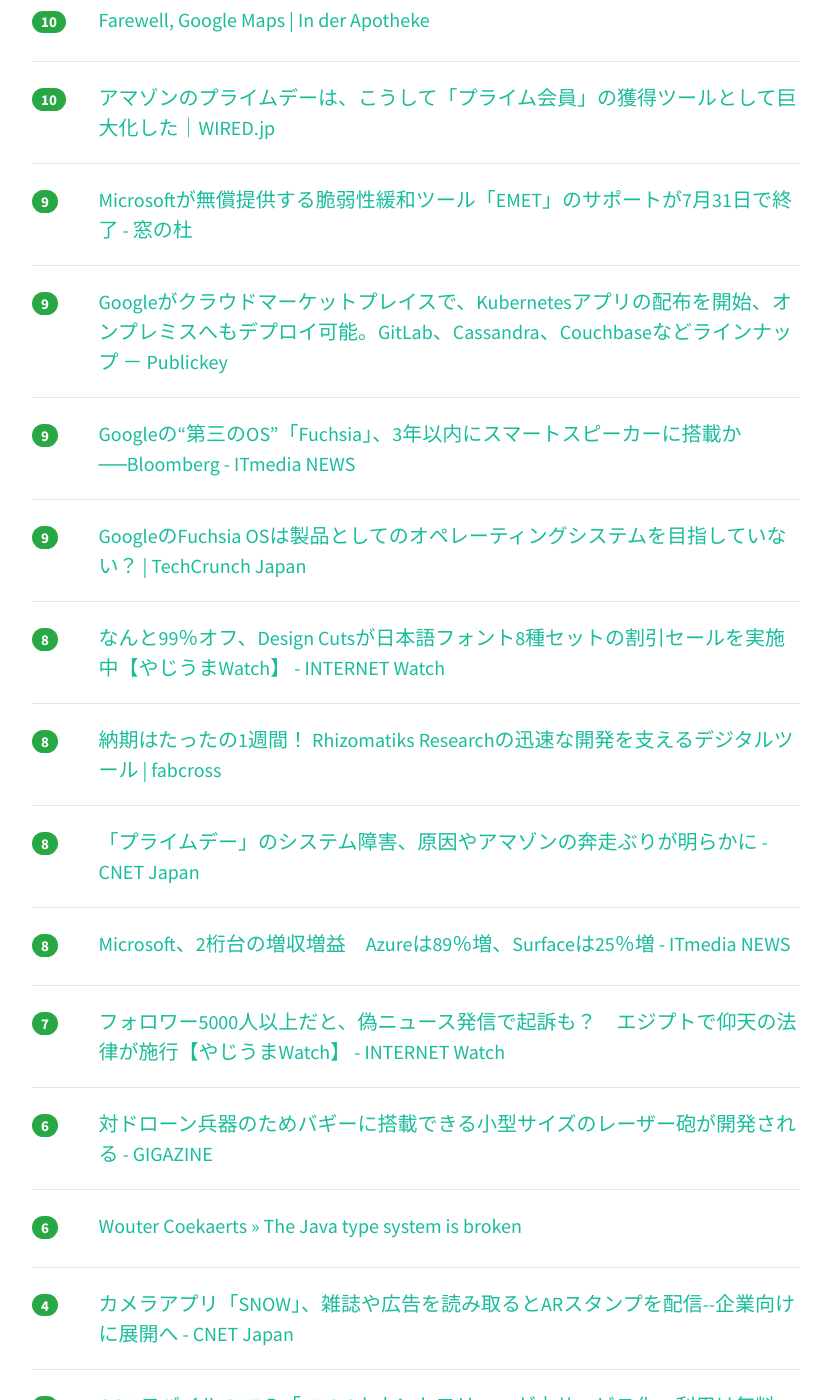
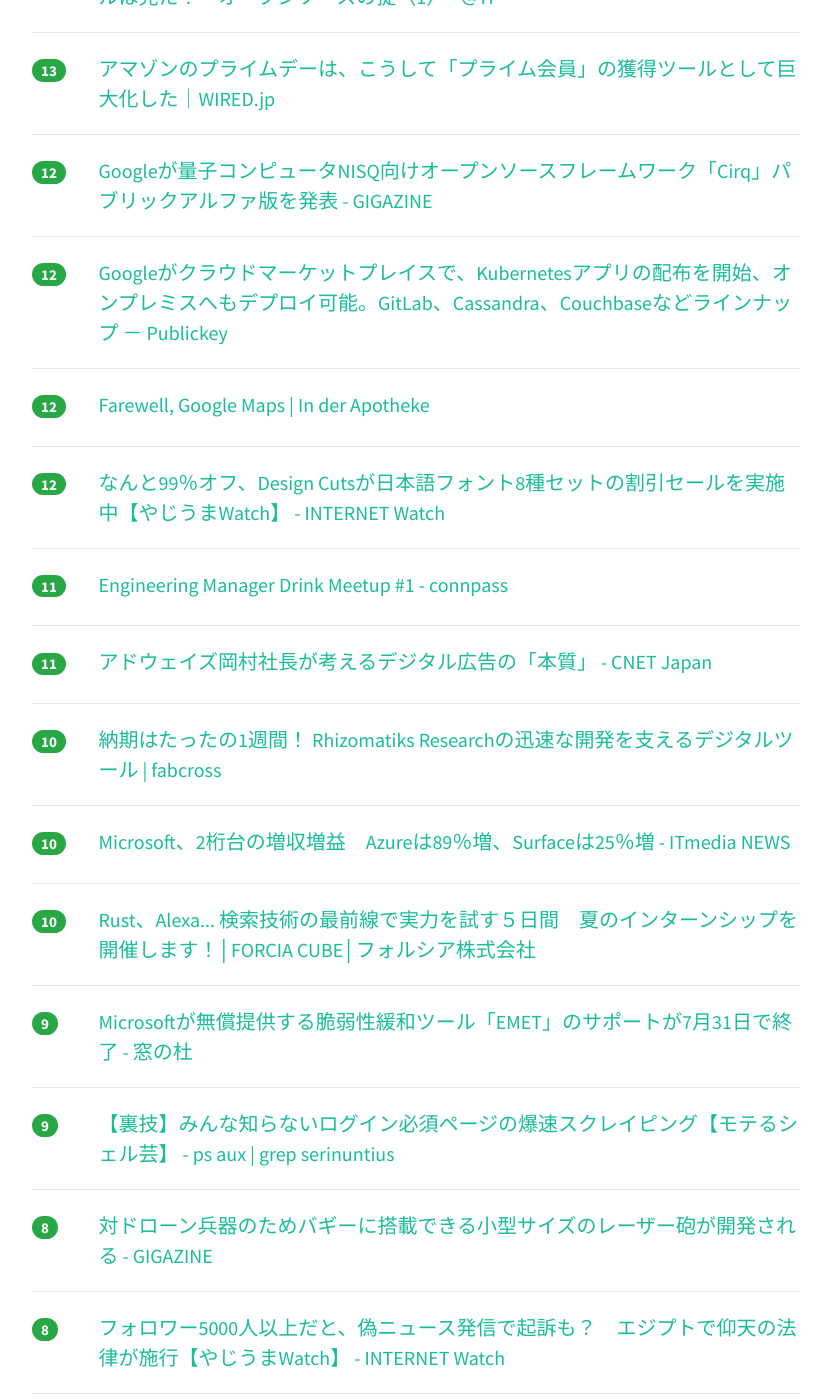
Before and after one commit to yatta47/hatena-matome-site, a Jekyll site: the page built from _posts/2018-07-20-hatena.md, in a window 1280 px wide and 1400 px high, scrolled down 3476 px. Shown: the whole window, without its empty margins (224-1051 px from the left). Built offline with Jekyll 4.4.1, drawn with Linux system fonts in a browser that asks for light colours; nearby versions of some CDN libraries; some of the changed text lies outside the part shown.

Commit message:
Updated 2018-07-20

```diff
--- a/_posts/2018-07-20-hatena.md
+++ b/_posts/2018-07-20-hatena.md
@@ -1,38 +1,43 @@
 ---
 layout: post
 title:  "2018-07-20 はてぶIT"
-date:   2018-07-20 13:02:18
+date:   2018-07-20 14:02:03
 tags: [it-hotentry]
 ---
-48 件のデータあり
+54 件のデータあり
 
 <hr><div class="row">
-<div class="col-1"><span class="badge badge-pill badge-success h2">161</span></div>
+<div class="col-1"><span class="badge badge-pill badge-success h2">173</span></div>
 <div class="col-11"><a href='https://www.slideshare.net/AkihiroSuda/dockercon-docker-build30' target='_blank'>DockerCon参加報告 (`docker build`が30倍以上速くなる話など)</a></div>
 </div>
 <hr>
 <div class="row">
-<div class="col-1"><span class="badge badge-pill badge-success h2">151</span></div>
+<div class="col-1"><span class="badge badge-pill badge-success h2">153</span></div>
 <div class="col-11"><a href='https://qiita.com/tomo_makes/items/5d6f5860bb793e3b354a#1-%E5%85%AC%E9%96%8B%E8%B3%87%E6%96%99%E3%82%92%E3%83%80%E3%82%A6%E3%83%B3%E3%83%AD%E3%83%BC%E3%83%89%E3%81%99%E3%82%8B' target='_blank'>【スマホOK/動かして学ぶ】東大松尾研のデータサイエンティスト育成/ Deep Learning基礎講座を自習する</a></div>
 </div>
 <hr>
 <div class="row">
-<div class="col-1"><span class="badge badge-pill badge-success h2">70</span></div>
+<div class="col-1"><span class="badge badge-pill badge-success h2">83</span></div>
 <div class="col-11"><a href='https://www.suzukikenichi.com/blog/amp-stories-v-1-0-is-open-to-all-developers/' target='_blank'>AMPストーリーv1.0が公開。すべての開発者が申請不要で利用可能に。 | 海外SEO情報ブログ</a></div>
 </div>
 <hr>
 <div class="row">
-<div class="col-1"><span class="badge badge-pill badge-success h2">51</span></div>
+<div class="col-1"><span class="badge badge-pill badge-success h2">78</span></div>
 <div class="col-11"><a href='https://cloud.google.com/text-to-speech/?hl=ja' target='_blank'>Cloud Text-to-Speech - 音声合成 &nbsp;|&nbsp; Google Cloud</a></div>
 </div>
 <hr>
 <div class="row">
-<div class="col-1"><span class="badge badge-pill badge-success h2">46</span></div>
+<div class="col-1"><span class="badge badge-pill badge-success h2">73</span></div>
 <div class="col-11"><a href='https://karaage.hatenadiary.jp/entry/2018/07/20/073000' target='_blank'>ギャルでも電子工作！モテるために電子工作を始めた「ギャル電」が熱い - karaage. [からあげ]</a></div>
 </div>
 <hr>
 <div class="row">
-<div class="col-1"><span class="badge badge-pill badge-success h2">42</span></div>
+<div class="col-1"><span class="badge badge-pill badge-success h2">53</span></div>
+<div class="col-11"><a href='http://www.itmedia.co.jp/news/articles/1807/20/news009.html' target='_blank'>「とりあえずAI」は危険　人工知能で成功する企業、失敗する企業 (1/3) - ITmedia NEWS</a></div>
+</div>
+<hr>
+<div class="row">
+<div class="col-1"><span class="badge badge-pill badge-success h2">49</span></div>
 <div class="col-11"><a href='https://techblog.scouter.co.jp/entry/swagger-to-rest' target='_blank'>SwaggerでAPI仕様書に消耗しているなら.restを使うといい。特にLaravelなら - SCOUTER開発者ブログ</a></div>
 </div>
 <hr>
@@ -42,18 +47,28 @@ tags: [it-hotentry]
 </div>
 <hr>
 <div class="row">
-<div class="col-1"><span class="badge badge-pill badge-success h2">33</span></div>
+<div class="col-1"><span class="badge badge-pill badge-success h2">38</span></div>
+<div class="col-11"><a href='https://pc.watch.impress.co.jp/docs/column/config/1133763.html' target='_blank'>【山田祥平のRe:config.sys】USB Type-Cディスプレイ、その技あり一本 - PC Watch</a></div>
+</div>
+<hr>
+<div class="row">
+<div class="col-1"><span class="badge badge-pill badge-success h2">34</span></div>
 <div class="col-11"><a href='https://jp.techcrunch.com/2018/07/20/2018-07-19-vacuum-vulnerability-hack-diqee-positive-technologies/' target='_blank'>中国製ロボット掃除機に脆弱性――ハッカーに家中を覗かれる可能性あり | TechCrunch Japan</a></div>
 </div>
 <hr>
 <div class="row">
-<div class="col-1"><span class="badge badge-pill badge-success h2">30</span></div>
-<div class="col-11"><a href='http://www.itmedia.co.jp/news/articles/1807/20/news009.html' target='_blank'>「とりあえずAI」は危険　人工知能で成功する企業、失敗する企業 (1/3) - ITmedia NEWS</a></div>
+<div class="col-1"><span class="badge badge-pill badge-success h2">28</span></div>
+<div class="col-11"><a href='https://www.buzzfeed.com/jp/cinarra/minatoku-joshi' target='_blank'>「港区女子」はどこから来てるの？位置情報のプロに聞いてみた</a></div>
 </div>
 <hr>
 <div class="row">
-<div class="col-1"><span class="badge badge-pill badge-success h2">27</span></div>
-<div class="col-11"><a href='https://www.buzzfeed.com/jp/cinarra/minatoku-joshi' target='_blank'>「港区女子」はどこから来てるの？位置情報のプロに聞いてみた</a></div>
+<div class="col-1"><span class="badge badge-pill badge-success h2">26</span></div>
+<div class="col-11"><a href='https://moduleapps.com/mobile-marketing/13679app/' target='_blank'>ユニクロ、新しい買い物アシスタント「UNIQLO IQ」が登場。AIを活用して在庫確認やコーディネートの提案｜モバイルマーケティング研究所｜モジュールアップス – ModuleApps</a></div>
+</div>
+<hr>
+<div class="row">
+<div class="col-1"><span class="badge badge-pill badge-success h2">26</span></div>
+<div class="col-11"><a href='http://www.atmarkit.co.jp/ait/articles/1807/20/news023.html' target='_blank'>VS Codeを持ち運ぶには（ポータブルモード）：Visual Studio Code TIPS - ＠IT</a></div>
 </div>
 <hr>
 <div class="row">
@@ -62,13 +77,33 @@ tags: [it-hotentry]
 </div>
 <hr>
 <div class="row">
-<div class="col-1"><span class="badge badge-pill badge-success h2">24</span></div>
-<div class="col-11"><a href='https://pc.watch.impress.co.jp/docs/column/config/1133763.html' target='_blank'>【山田祥平のRe:config.sys】USB Type-Cディスプレイ、その技あり一本 - PC Watch</a></div>
+<div class="col-1"><span class="badge badge-pill badge-success h2">23</span></div>
+<div class="col-11"><a href='https://webtan.impress.co.jp/e/2018/07/20/29962' target='_blank'>何っ！ PWAがデスクトップでも動くだと？ しかも最高だと？【SEO記事12本まとめ】 | 海外&国内SEO情報ウォッチ | Web担当者Forum</a></div>
 </div>
 <hr>
 <div class="row">
 <div class="col-1"><span class="badge badge-pill badge-success h2">23</span></div>
-<div class="col-11"><a href='https://moduleapps.com/mobile-marketing/13679app/' target='_blank'>ユニクロ、新しい買い物アシスタント「UNIQLO IQ」が登場。AIを活用して在庫確認やコーディネートの提案｜モバイルマーケティング研究所｜モジュールアップス – ModuleApps</a></div>
+<div class="col-11"><a href='https://goodpatch.com/blog/design-management-02/' target='_blank'>組織の立ち上げ、成長に迫る！デザイン組織のつくり方【オプト・Goodpatch編】 | Goodpatch Blog</a></div>
+</div>
+<hr>
+<div class="row">
+<div class="col-1"><span class="badge badge-pill badge-success h2">23</span></div>
+<div class="col-11"><a href='https://japan.cnet.com/article/35122764/' target='_blank'>「プライムデー」のシステム障害、原因やアマゾンの奔走ぶりが明らかに - CNET Japan</a></div>
+</div>
+<hr>
+<div class="row">
+<div class="col-1"><span class="badge badge-pill badge-success h2">22</span></div>
+<div class="col-11"><a href='https://aikawame.hateblo.jp/entry/2018/07/20/RSS%E6%84%9B%E5%A5%BD%E4%BC%9A%E5%88%B7%E6%96%B0%E3%81%A8%E6%97%A5%E7%B5%8C%E6%96%B0%E8%81%9E%E3%83%95%E3%82%A3%E3%83%BC%E3%83%89%E9%85%8D%E4%BF%A1%E9%96%8B%E5%A7%8B' target='_blank'>RSS愛好会刷新と日経新聞フィード配信開始 - 35歳からの中二病エンジニア</a></div>
+</div>
+<hr>
+<div class="row">
+<div class="col-1"><span class="badge badge-pill badge-success h2">21</span></div>
+<div class="col-11"><a href='https://k-tai.watch.impress.co.jp/docs/news/1133660.html' target='_blank'>9.7型E Ink搭載のAndroidタブレット「BOOX Note S」、4万9800円で国内発売 - ケータイ Watch</a></div>
+</div>
+<hr>
+<div class="row">
+<div class="col-1"><span class="badge badge-pill badge-success h2">21</span></div>
+<div class="col-11"><a href='https://japan.zdnet.com/article/35122399/' target='_blank'>なぜ自社で開発したソフトウェアをOSSにするか？ - ZDNet Japan</a></div>
 </div>
 <hr>
 <div class="row">
@@ -82,23 +117,8 @@ tags: [it-hotentry]
 </div>
 <hr>
 <div class="row">
-<div class="col-1"><span class="badge badge-pill badge-success h2">20</span></div>
-<div class="col-11"><a href='https://k-tai.watch.impress.co.jp/docs/news/1133660.html' target='_blank'>9.7型E Ink搭載のAndroidタブレット「BOOX Note S」、4万9800円で国内発売 - ケータイ Watch</a></div>
-</div>
-<hr>
-<div class="row">
-<div class="col-1"><span class="badge badge-pill badge-success h2">20</span></div>
-<div class="col-11"><a href='http://www.atmarkit.co.jp/ait/articles/1807/20/news023.html' target='_blank'>VS Codeを持ち運ぶには（ポータブルモード）：Visual Studio Code TIPS - ＠IT</a></div>
-</div>
-<hr>
-<div class="row">
-<div class="col-1"><span class="badge badge-pill badge-success h2">19</span></div>
-<div class="col-11"><a href='https://japan.zdnet.com/article/35122399/' target='_blank'>なぜ自社で開発したソフトウェアをOSSにするか？ - ZDNet Japan</a></div>
-</div>
-<hr>
-<div class="row">
-<div class="col-1"><span class="badge badge-pill badge-success h2">19</span></div>
-<div class="col-11"><a href='https://aikawame.hateblo.jp/entry/2018/07/20/RSS%E6%84%9B%E5%A5%BD%E4%BC%9A%E5%88%B7%E6%96%B0%E3%81%A8%E6%97%A5%E7%B5%8C%E6%96%B0%E8%81%9E%E3%83%95%E3%82%A3%E3%83%BC%E3%83%89%E9%85%8D%E4%BF%A1%E9%96%8B%E5%A7%8B' target='_blank'>RSS愛好会刷新と日経新聞フィード配信開始 - 35歳からの中二病エンジニア</a></div>
+<div class="col-1"><span class="badge badge-pill badge-success h2">21</span></div>
+<div class="col-11"><a href='http://www.atmarkit.co.jp/ait/articles/1807/20/news024.html' target='_blank'>【USB】第4回 最新のUSB規格「USB 3.2」はどこが変わったのか？：ITの教室 - ＠IT</a></div>
 </div>
 <hr>
 <div class="row">
@@ -107,13 +127,23 @@ tags: [it-hotentry]
 </div>
 <hr>
 <div class="row">
-<div class="col-1"><span class="badge badge-pill badge-success h2">18</span></div>
-<div class="col-11"><a href='https://webtan.impress.co.jp/e/2018/07/20/29962' target='_blank'>何っ！ PWAがデスクトップでも動くだと？ しかも最高だと？【SEO記事12本まとめ】 | 海外&国内SEO情報ウォッチ | Web担当者Forum</a></div>
+<div class="col-1"><span class="badge badge-pill badge-success h2">16</span></div>
+<div class="col-11"><a href='https://qiita.com/kazuki-ma/items/13c426e4dccf5cc4d843' target='_blank'>Java でロガーを SLF4J に統一する冴えたやり方</a></div>
 </div>
 <hr>
 <div class="row">
-<div class="col-1"><span class="badge badge-pill badge-success h2">17</span></div>
-<div class="col-11"><a href='http://www.atmarkit.co.jp/ait/articles/1807/20/news024.html' target='_blank'>【USB】第4回 最新のUSB規格「USB 3.2」はどこが変わったのか？：ITの教室 - ＠IT</a></div>
+<div class="col-1"><span class="badge badge-pill badge-success h2">16</span></div>
+<div class="col-11"><a href='https://speakerdeck.com/miup/firestore-cloud-storage-woyong-ita-apurinei-defalsehua-xiang-falsexi-ifang' target='_blank'>Firestore, Cloud Storage を用いた アプリ内での画像の扱い方 - Speaker Deck</a></div>
+</div>
+<hr>
+<div class="row">
+<div class="col-1"><span class="badge badge-pill badge-success h2">16</span></div>
+<div class="col-11"><a href='http://www.itmedia.co.jp/news/articles/1807/20/news063.html' target='_blank'>Googleの“第三のOS”「Fuchsia」、3年以内にスマートスピーカーに搭載か──Bloomberg - ITmedia NEWS</a></div>
+</div>
+<hr>
+<div class="row">
+<div class="col-1"><span class="badge badge-pill badge-success h2">16</span></div>
+<div class="col-11"><a href='https://jp.techcrunch.com/2018/07/20/2018-07-19-one-day-googles-fuchsia-os-may-become-a-real-thing/' target='_blank'>GoogleのFuchsia OSは製品としてのオペレーティングシステムを目指していない？ | TechCrunch Japan</a></div>
 </div>
 <hr>
 <div class="row">
@@ -123,22 +153,7 @@ tags: [it-hotentry]
 <hr>
 <div class="row">
 <div class="col-1"><span class="badge badge-pill badge-success h2">15</span></div>
-<div class="col-11"><a href='https://qiita.com/kazuki-ma/items/13c426e4dccf5cc4d843' target='_blank'>Java でロガーを SLF4J に統一する冴えたやり方</a></div>
-</div>
-<hr>
-<div class="row">
-<div class="col-1"><span class="badge badge-pill badge-success h2">15</span></div>
 <div class="col-11"><a href='https://ift.tt/2LjRvj6' target='_blank'>インフラ経験0の新卒エンジニアがインフラエンジニアになるまで - Leverages Tech Blog</a></div>
-</div>
-<hr>
-<div class="row">
-<div class="col-1"><span class="badge badge-pill badge-success h2">15</span></div>
-<div class="col-11"><a href='https://speakerdeck.com/miup/firestore-cloud-storage-woyong-ita-apurinei-defalsehua-xiang-falsexi-ifang' target='_blank'>Firestore, Cloud Storage を用いた アプリ内での画像の扱い方 - Speaker Deck</a></div>
-</div>
-<hr>
-<div class="row">
-<div class="col-1"><span class="badge badge-pill badge-success h2">15</span></div>
-<div class="col-11"><a href='https://goodpatch.com/blog/design-management-02/' target='_blank'>組織の立ち上げ、成長に迫る！デザイン組織のつくり方【オプト・Goodpatch編】 | Goodpatch Blog</a></div>
 </div>
 <hr>
 <div class="row">
@@ -157,8 +172,28 @@ tags: [it-hotentry]
 </div>
 <hr>
 <div class="row">
+<div class="col-1"><span class="badge badge-pill badge-success h2">13</span></div>
+<div class="col-11"><a href='https://wired.jp/2018/07/20/amazon-prime-day-changing-shopping/' target='_blank'>アマゾンのプライムデーは、こうして「プライム会員」の獲得ツールとして巨大化した｜WIRED.jp</a></div>
+</div>
+<hr>
+<div class="row">
 <div class="col-1"><span class="badge badge-pill badge-success h2">12</span></div>
 <div class="col-11"><a href='https://gigazine.net/news/20180719-google-cirq/' target='_blank'>Googleが量子コンピュータNISQ向けオープンソースフレームワーク「Cirq」パブリックアルファ版を発表 - GIGAZINE</a></div>
+</div>
+<hr>
+<div class="row">
+<div class="col-1"><span class="badge badge-pill badge-success h2">12</span></div>
+<div class="col-11"><a href='https://www.publickey1.jp/blog/18/googlekubernetesgitlabcassandracouchbase.html' target='_blank'>Googleがクラウドマーケットプレイスで、Kubernetesアプリの配布を開始、オンプレミスへもデプロイ可能。GitLab、Cassandra、Couchbaseなどラインナップ － Publickey</a></div>
+</div>
+<hr>
+<div class="row">
+<div class="col-1"><span class="badge badge-pill badge-success h2">12</span></div>
+<div class="col-11"><a href='https://www.inderapotheke.de/blog/farewell-google-maps' target='_blank'>Farewell, Google Maps | In der Apotheke</a></div>
+</div>
+<hr>
+<div class="row">
+<div class="col-1"><span class="badge badge-pill badge-success h2">12</span></div>
+<div class="col-11"><a href='https://internet.watch.impress.co.jp/docs/yajiuma/1133845.html' target='_blank'>なんと99％オフ、Design Cutsが日本語フォント8種セットの割引セールを実施中【やじうまWatch】 - INTERNET Watch</a></div>
 </div>
 <hr>
 <div class="row">
@@ -167,18 +202,23 @@ tags: [it-hotentry]
 </div>
 <hr>
 <div class="row">
-<div class="col-1"><span class="badge badge-pill badge-success h2">10</span></div>
+<div class="col-1"><span class="badge badge-pill badge-success h2">11</span></div>
 <div class="col-11"><a href='https://japan.cnet.com/article/35122564/' target='_blank'>アドウェイズ岡村社長が考えるデジタル広告の「本質」 - CNET Japan</a></div>
 </div>
 <hr>
 <div class="row">
 <div class="col-1"><span class="badge badge-pill badge-success h2">10</span></div>
-<div class="col-11"><a href='https://www.inderapotheke.de/blog/farewell-google-maps' target='_blank'>Farewell, Google Maps | In der Apotheke</a></div>
+<div class="col-11"><a href='https://fabcross.jp/topics/event_report/20180713_rhizomatiks_research_01.html' target='_blank'>納期はたったの1週間！ Rhizomatiks Researchの迅速な開発を支えるデジタルツール | fabcross</a></div>
 </div>
 <hr>
 <div class="row">
 <div class="col-1"><span class="badge badge-pill badge-success h2">10</span></div>
-<div class="col-11"><a href='https://wired.jp/2018/07/20/amazon-prime-day-changing-shopping/' target='_blank'>アマゾンのプライムデーは、こうして「プライム会員」の獲得ツールとして巨大化した｜WIRED.jp</a></div>
+<div class="col-11"><a href='http://www.itmedia.co.jp/news/articles/1807/20/news068.html' target='_blank'>Microsoft、2桁台の増収増益　Azureは89％増、Surfaceは25％増 - ITmedia NEWS</a></div>
+</div>
+<hr>
+<div class="row">
+<div class="col-1"><span class="badge badge-pill badge-success h2">10</span></div>
+<div class="col-11"><a href='https://www.forcia.com/blog/000903.html' target='_blank'>Rust、Alexa... 検索技術の最前線で実力を試す５日間　夏のインターンシップを開催します！│FORCIA CUBE│フォルシア株式会社</a></div>
 </div>
 <hr>
 <div class="row">
@@ -188,47 +228,22 @@ tags: [it-hotentry]
 <hr>
 <div class="row">
 <div class="col-1"><span class="badge badge-pill badge-success h2">9</span></div>
-<div class="col-11"><a href='https://www.publickey1.jp/blog/18/googlekubernetesgitlabcassandracouchbase.html' target='_blank'>Googleがクラウドマーケットプレイスで、Kubernetesアプリの配布を開始、オンプレミスへもデプロイ可能。GitLab、Cassandra、Couchbaseなどラインナップ － Publickey</a></div>
-</div>
-<hr>
-<div class="row">
-<div class="col-1"><span class="badge badge-pill badge-success h2">9</span></div>
-<div class="col-11"><a href='http://www.itmedia.co.jp/news/articles/1807/20/news063.html' target='_blank'>Googleの“第三のOS”「Fuchsia」、3年以内にスマートスピーカーに搭載か──Bloomberg - ITmedia NEWS</a></div>
-</div>
-<hr>
-<div class="row">
-<div class="col-1"><span class="badge badge-pill badge-success h2">9</span></div>
-<div class="col-11"><a href='https://jp.techcrunch.com/2018/07/20/2018-07-19-one-day-googles-fuchsia-os-may-become-a-real-thing/' target='_blank'>GoogleのFuchsia OSは製品としてのオペレーティングシステムを目指していない？ | TechCrunch Japan</a></div>
+<div class="col-11"><a href='https://serinuntius.hatenablog.jp/entry/2018/07/18/234116' target='_blank'>【裏技】みんな知らないログイン必須ページの爆速スクレイピング【モテるシェル芸】 - ps aux | grep serinuntius</a></div>
 </div>
 <hr>
 <div class="row">
 <div class="col-1"><span class="badge badge-pill badge-success h2">8</span></div>
-<div class="col-11"><a href='https://internet.watch.impress.co.jp/docs/yajiuma/1133845.html' target='_blank'>なんと99％オフ、Design Cutsが日本語フォント8種セットの割引セールを実施中【やじうまWatch】 - INTERNET Watch</a></div>
+<div class="col-11"><a href='https://gigazine.net/news/20180720-raytheon-laser-weapon/' target='_blank'>対ドローン兵器のためバギーに搭載できる小型サイズのレーザー砲が開発される - GIGAZINE</a></div>
 </div>
 <hr>
 <div class="row">
 <div class="col-1"><span class="badge badge-pill badge-success h2">8</span></div>
-<div class="col-11"><a href='https://fabcross.jp/topics/event_report/20180713_rhizomatiks_research_01.html' target='_blank'>納期はたったの1週間！ Rhizomatiks Researchの迅速な開発を支えるデジタルツール | fabcross</a></div>
-</div>
-<hr>
-<div class="row">
-<div class="col-1"><span class="badge badge-pill badge-success h2">8</span></div>
-<div class="col-11"><a href='https://japan.cnet.com/article/35122764/' target='_blank'>「プライムデー」のシステム障害、原因やアマゾンの奔走ぶりが明らかに - CNET Japan</a></div>
-</div>
-<hr>
-<div class="row">
-<div class="col-1"><span class="badge badge-pill badge-success h2">8</span></div>
-<div class="col-11"><a href='http://www.itmedia.co.jp/news/articles/1807/20/news068.html' target='_blank'>Microsoft、2桁台の増収増益　Azureは89％増、Surfaceは25％増 - ITmedia NEWS</a></div>
+<div class="col-11"><a href='https://internet.watch.impress.co.jp/docs/yajiuma/1133846.html' target='_blank'>フォロワー5000人以上だと、偽ニュース発信で起訴も？　エジプトで仰天の法律が施行【やじうまWatch】 - INTERNET Watch</a></div>
 </div>
 <hr>
 <div class="row">
 <div class="col-1"><span class="badge badge-pill badge-success h2">7</span></div>
-<div class="col-11"><a href='https://internet.watch.impress.co.jp/docs/yajiuma/1133846.html' target='_blank'>フォロワー5000人以上だと、偽ニュース発信で起訴も？　エジプトで仰天の法律が施行【やじうまWatch】 - INTERNET Watch</a></div>
-</div>
-<hr>
-<div class="row">
-<div class="col-1"><span class="badge badge-pill badge-success h2">6</span></div>
-<div class="col-11"><a href='https://gigazine.net/news/20180720-raytheon-laser-weapon/' target='_blank'>対ドローン兵器のためバギーに搭載できる小型サイズのレーザー砲が開発される - GIGAZINE</a></div>
+<div class="col-11"><a href='http://www.itmedia.co.jp/mobile/articles/1807/20/news062.html' target='_blank'>OCN モバイル ONEの「MUSICカウントフリー」が本サービス化　利用は無料 - ITmedia Mobile</a></div>
 </div>
 <hr>
 <div class="row">
@@ -237,12 +252,27 @@ tags: [it-hotentry]
 </div>
 <hr>
 <div class="row">
-<div class="col-1"><span class="badge badge-pill badge-success h2">4</span></div>
+<div class="col-1"><span class="badge badge-pill badge-success h2">6</span></div>
+<div class="col-11"><a href='https://japan.cnet.com/article/35122666/' target='_blank'>太平洋に突如出現した「ゴミの国」 - CNET Japan</a></div>
+</div>
+<hr>
+<div class="row">
+<div class="col-1"><span class="badge badge-pill badge-success h2">5</span></div>
 <div class="col-11"><a href='https://japan.cnet.com/article/35122560/' target='_blank'>カメラアプリ「SNOW」、雑誌や広告を読み取るとARスタンプを配信--企業向けに展開へ - CNET Japan</a></div>
 </div>
 <hr>
 <div class="row">
-<div class="col-1"><span class="badge badge-pill badge-success h2">3</span></div>
-<div class="col-11"><a href='http://www.itmedia.co.jp/mobile/articles/1807/20/news062.html' target='_blank'>OCN モバイル ONEの「MUSICカウントフリー」が本サービス化　利用は無料 - ITmedia Mobile</a></div>
+<div class="col-1"><span class="badge badge-pill badge-success h2">5</span></div>
+<div class="col-11"><a href='https://techlife.cookpad.com/entry/2018/07/20/122639' target='_blank'>スマートまな板による料理支援 - クックパッド開発者ブログ</a></div>
 </div>
 <hr>
+<div class="row">
+<div class="col-1"><span class="badge badge-pill badge-success h2">4</span></div>
+<div class="col-11"><a href='https://github.com/facebookincubator/oomd' target='_blank'>GitHub - facebookincubator/oomd: A userspace out-of-memory killer</a></div>
+</div>
+<hr>
+<div class="row">
+<div class="col-1"><span class="badge badge-pill badge-success h2">4</span></div>
+<div class="col-11"><a href='https://www.gizmodo.jp/2018/07/zkai_with_lego_education.html' target='_blank'>まじイノベーティブでした。レゴを自在に動かす、Ｚ会のプログラミング講座 | ギズモード・ジャパン</a></div>
+</div>
+<hr>
```
